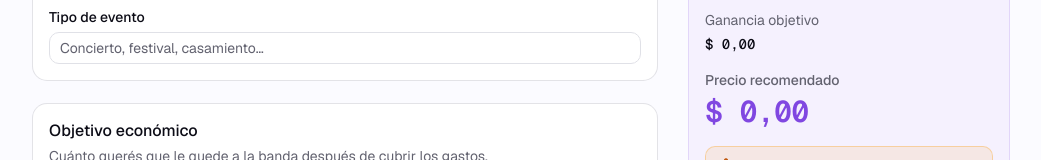
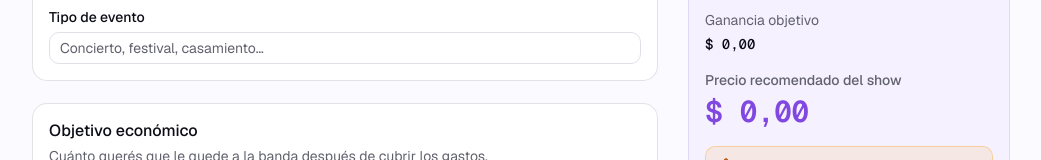
Before and after one commit to FrequencyStudio-dev/gig-rate-calculator-fe, a Next.js app: page / in a window 1280 px wide. Shown: the part 247-407 px from the top of the page, without its empty margins (119-1160 px from the left). Built offline with nearby package versions, Linux system fonts and the light colour scheme.

Commit message:
style: Change description term for the recommended price

```diff
--- a/components/summary/SummaryCard.tsx
+++ b/components/summary/SummaryCard.tsx
@@ -44,7 +44,7 @@ export function SummaryCard({
 
         <div className="flex flex-col gap-1 @md:col-span-3">
           <dt className="text-sm font-medium text-muted-foreground">
-            Precio recomendado
+            Precio recomendado del show
           </dt>
           <dd
             aria-live="polite"
```
